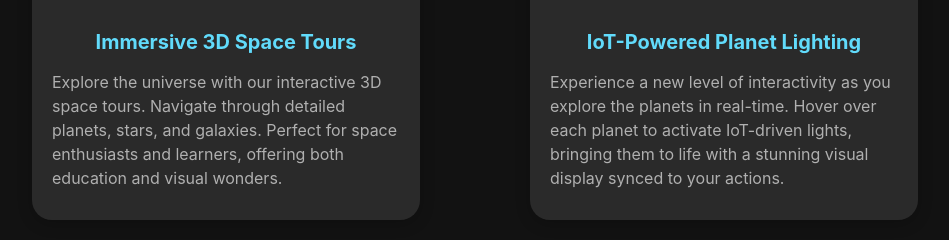
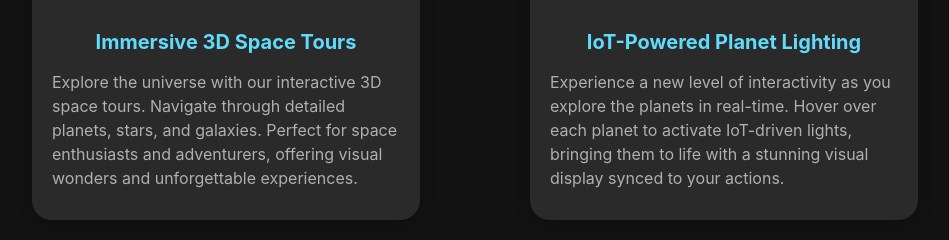
Before and after one commit to kawthar-shameseldeen/Space-Journey-Front, a React (Create React App) app in the folder space-journey/: page /home in a window 1280 px wide. Shown: the part 3317-3557 px from the top of the page, without its empty margins (165-1114 px from the left). Built offline with nearby package versions, Linux system fonts and the light colour scheme.

Commit message:
changed the text

```diff
--- a/space-journey/src/components/features/features.jsx
+++ b/space-journey/src/components/features/features.jsx
@@ -8,7 +8,8 @@ const featureData = [
   {
     title: "Immersive 3D Space Tours",
     description:
-      "Explore the universe with our interactive 3D space tours. Navigate through detailed planets, stars, and galaxies. Perfect for space enthusiasts and learners, offering both education and visual wonders.",
+      "Explore the universe with our interactive 3D space tours. Navigate through detailed planets, stars, and galaxies. Perfect for space enthusiasts and adventurers, offering visual wonders and unforgettable experiences.",
+
     lottieSrc: spaceTourLottie,
   },
   {
```
